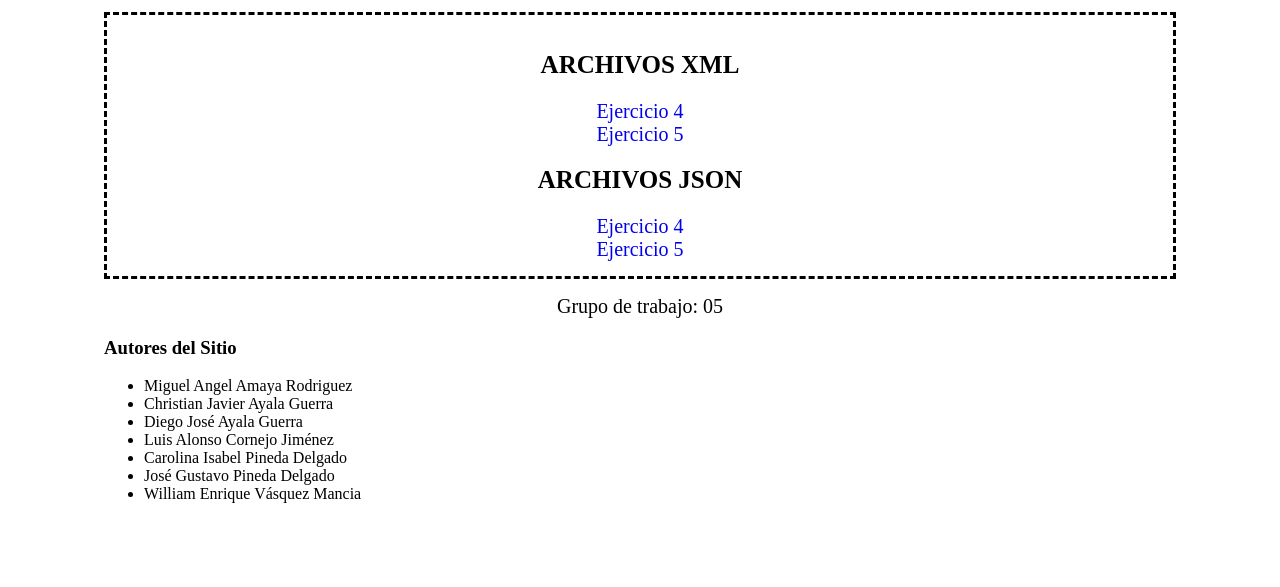
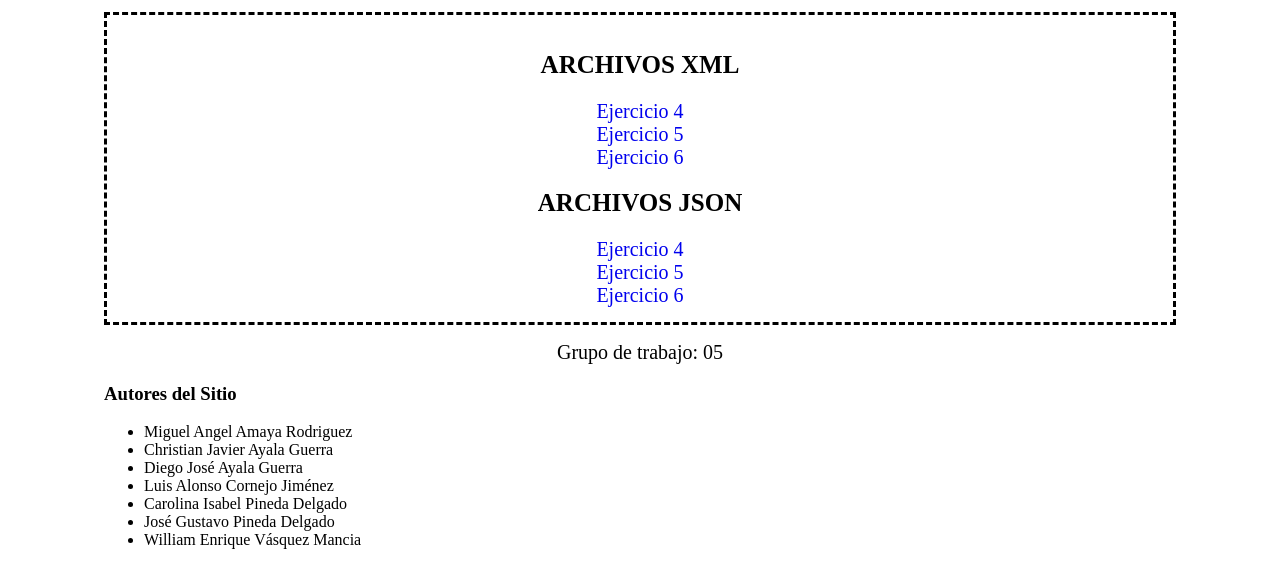
Before and after one commit to alonsocj/grupo05_guia31, a plain HTML site: page index.html in a window 1280 px wide. Shown: the part 113-700 px from the top of the page. Drawn offline with Linux system fonts and the light colour scheme.

Commit message:
Update index.html

```diff
--- a/index.html
+++ b/index.html
@@ -19,9 +19,11 @@
       <h2>Archivos XML</h2>
       <li><a href="Ejercicio4/Ejercicio04.xml">Ejercicio 4</a></li>
       <li><a href="Ejercicio5/Ejercicio5.xml">Ejercicio 5</a></li>
+      <li><a href="Ejercicio6/ejercicio6.xml">Ejercicio 6</a></li>
 			<h2>Archivos JSON</h2>
       <li><a href="Ejercicio4/Ejercicio4.json">Ejercicio 4</a></li>
       <li><a href="Ejercicio5/Ejercicio5.json">Ejercicio 5</a></li>
+      <li><a href="Ejercicio6/ejercicio6.json">Ejercicio 6</a></li>
 		</ul>
 	</p>
 	<div class="datos">
```
